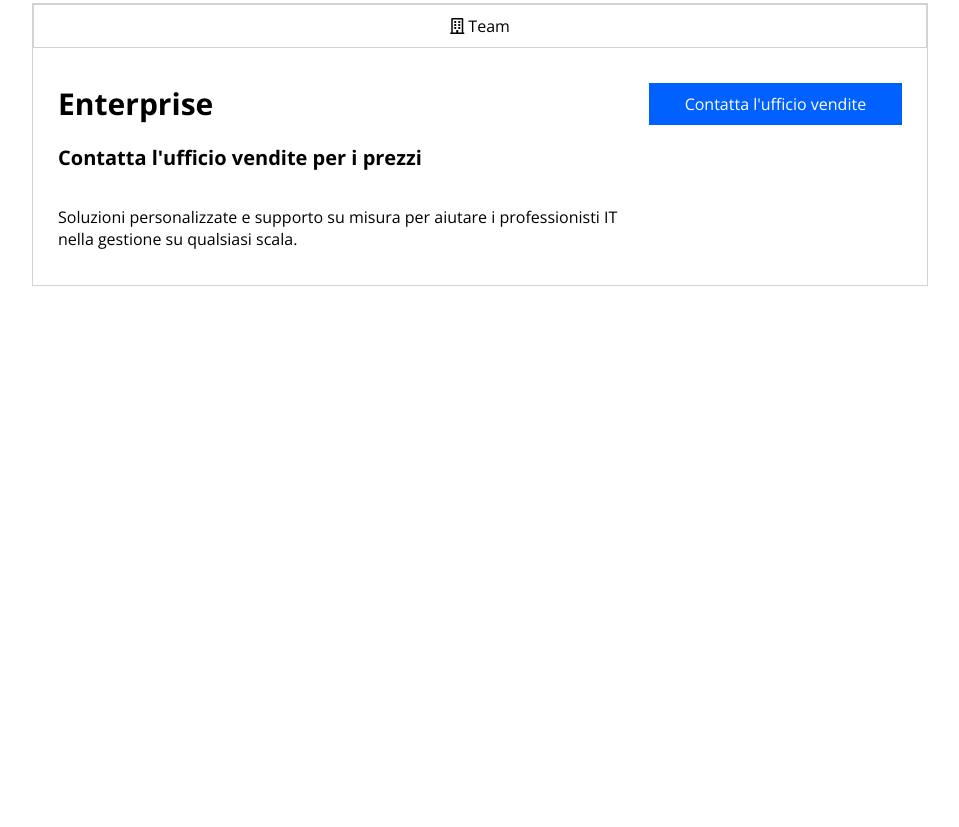
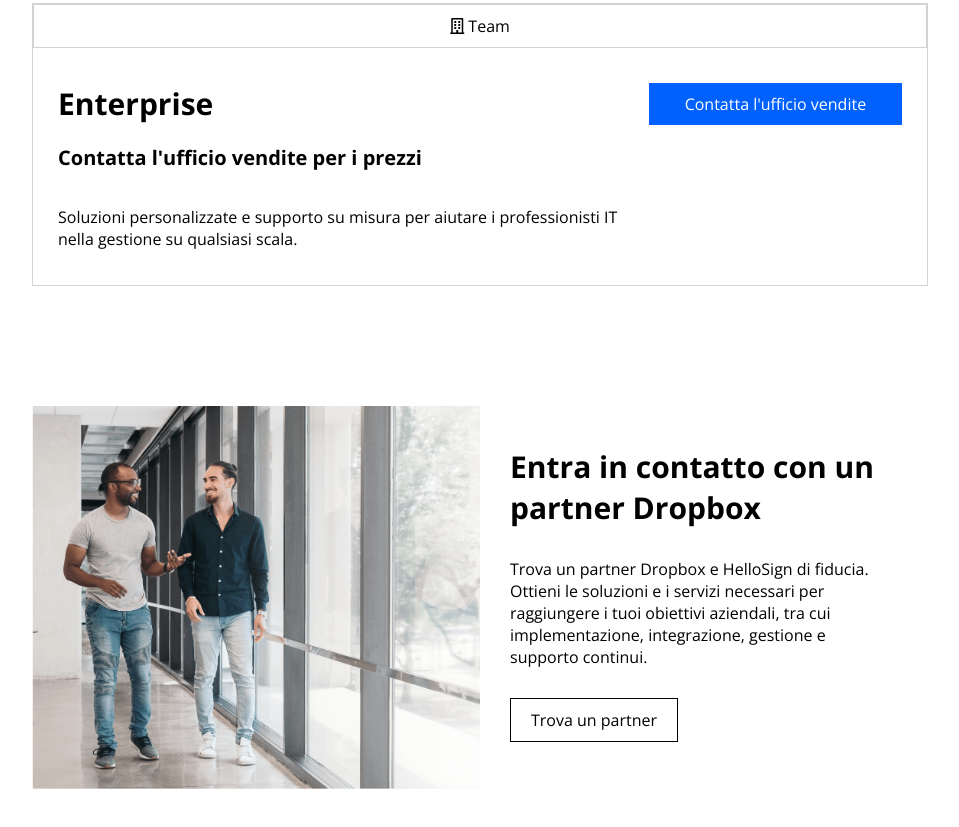
Before and after one commit to Giovi-17/htmlcss-dropbox, a plain HTML site: page index.html in a window 1280 px wide. Shown: the part 2535-3362 px from the top of the page, without its empty margins (160-1119 px from the left). Before the commit the page ends 2821 px from the top, so only its background shows below. Drawn offline with nearby package versions, Linux system fonts and the light colour scheme.

Commit message:
testo affiancato ad un'immagine

```diff
--- a/css/style.css
+++ b/css/style.css
@@ -95,6 +95,12 @@ img{
 
 .btn-blue:hover{
     filter: opacity(0.7);
+}
+
+.btn-white{
+    background-color: white;
+    color: black;
+    border: 1px solid black;
 }
 
 /* border */
@@ -266,7 +272,7 @@ h1{
 
 .plan-professional-bottom-bottom{
     width: 100%;
-    margin-top: 50px;
+    margin: 50px 0;
 }
 
 .plan-professional-bottom p, .padding-enterprice p{
@@ -284,3 +290,25 @@ h1{
 .padding-enterprice{
     padding: 35px 25px;
 }
+
+/* Sezione immagine affiancata ad un testo */
+.image-text{
+    margin: 120px 0 90px 0;
+}
+
+.image, .text{
+    width: 50%;
+}
+
+.text{
+    padding: 40px 30px;
+}
+
+.text h3{
+    font-size: 30px;
+    margin-bottom: 30px;
+}
+
+.text a{
+    margin: 30px 0;
+}
--- a/index.html
+++ b/index.html
@@ -251,6 +251,27 @@
 
                 </div>
 
+                <!-- immagine con testo -->
+                <div class="clearfix image-text">
+
+                    <div class="col image">
+
+                        <img src="img/partner.png" alt="personale Dropbox">
+
+                    </div>
+
+                    <div class="col text">
+
+                        <h3>Entra in contatto con un partner Dropbox</h3>
+
+                        <p>Trova un partner Dropbox e HelloSign di fiducia. Ottieni le soluzioni e i servizi necessari per raggiungere i tuoi obiettivi aziendali, tra cui implementazione, integrazione, gestione e supporto continui.</p>
+
+                        <a class="btn btn-small btn-white" href="#">Trova un partner</a>
+
+                    </div>
+
+                </div>
+
         </div>
 
     </main>
```
